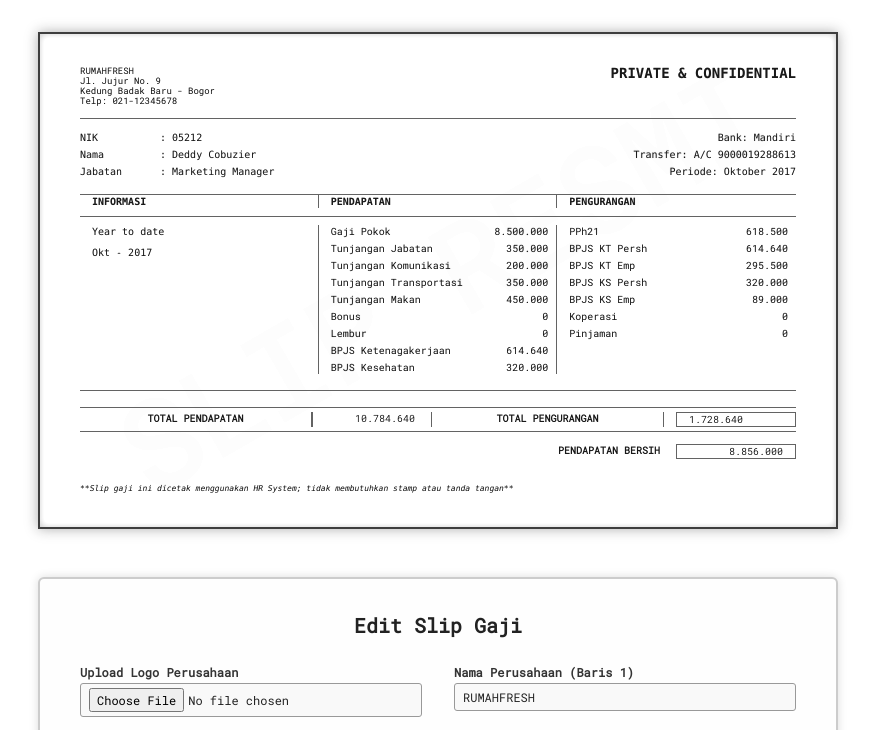
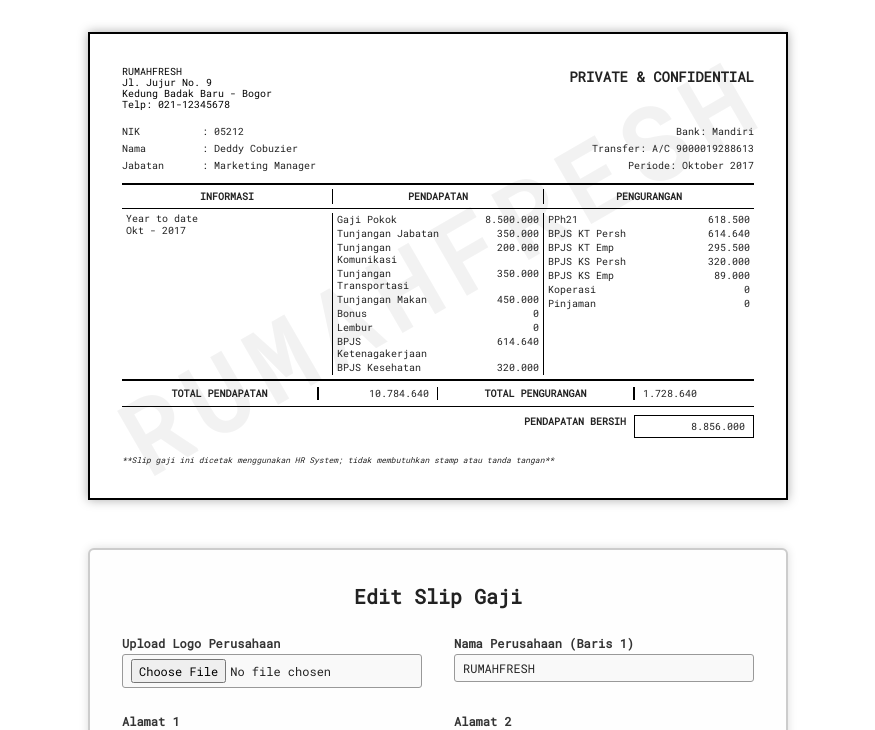
Before and after one commit to andprapr/cuiman, a plain HTML site: page index.html in a window 1280 px wide. Shown: the top 730 px of the page, without its empty margins (202-1077 px from the left). Drawn offline with nearby package versions, Linux system fonts and the light colour scheme.

Commit message:
Update index.html

```diff
--- a/index.html
+++ b/index.html
@@ -2,7 +2,7 @@
 <head>
   <meta charset="UTF-8" />
   <meta name="viewport" content="width=device-width, initial-scale=1" />
-  <title>Slip Gaji Editable with Watermark Inside Slip</title>
+  <title>Slip Gaji Kwitansi Style with Editable Form</title>
   <script src="https://cdn.tailwindcss.com"></script>
   <script src="https://cdnjs.cloudflare.com/ajax/libs/jspdf/2.5.1/jspdf.umd.min.js"></script>
   <style>
@@ -10,25 +10,20 @@
     body {
       font-family: 'Roboto Mono', monospace;
       font-size: 12px;
-      line-height: 1.2;
+      line-height: 1.3;
       background: white;
       color: #222;
       user-select: none;
       padding: 2rem;
     }
     .slip-container {
-      max-width: 800px;
+      max-width: 700px;
       margin: 0 auto 3rem auto;
       background: white;
-      border: 2px solid #444;
-      box-shadow:
-        inset 0 0 8px #bbb,
-        0 0 12px #aaa;
-      padding: 2rem 2.5rem;
-      filter: contrast(1.1) brightness(1);
-      color: #222;
+      border: 2px solid #000;
+      padding: 2rem 2rem;
       position: relative;
-      overflow: visible;
+      box-shadow: 0 0 10px #aaa;
     }
     /* Watermark style inside slip container */
     .watermark {
@@ -36,7 +31,7 @@
       top: 50%;
       left: 50%;
       transform: translate(-50%, -50%) rotate(-30deg);
-      font-size: 120px;
+      font-size: 100px;
       font-weight: 900;
       color: rgba(0, 0, 0, 0.05);
       user-select: none;
@@ -45,22 +40,194 @@
       z-index: 0;
       font-family: 'Roboto Mono', monospace;
       mix-blend-mode: multiply;
+      letter-spacing: 12px;
     }
-    /* Content above watermark */
     .content {
       position: relative;
       z-index: 1;
     }
     hr {
-      border-color: #666;
+      border-color: #000;
       margin: 0.5rem 0 0.75rem 0;
     }
-    .border-black {
-      border-color: #666 !important;
+    .header-left {
+      display: flex;
+      align-items: center;
+      gap: 1rem;
     }
-    .text-shadow {
-      text-shadow:
-        0 0 1px #bbb;
+    .logo-in-slip {
+      max-width: 90px;
+      max-height: 70px;
+      object-fit: contain;
+      background: white;
+      border-radius: 0;
+      border: none !important;
+      outline: none !important;
+      box-shadow: none !important;
+    }
+    .company-info {
+      font-size: 10px;
+      line-height: 1.1;
+      font-family: 'Roboto Mono', monospace;
+      color: #000;
+    }
+    .confidential-text {
+      font-size: 14px;
+      font-weight: 700;
+      font-family: 'Roboto Mono', monospace;
+      white-space: nowrap;
+      text-align: right;
+    }
+    .info-bank {
+      display: flex;
+      justify-content: space-between;
+      font-family: 'Roboto Mono', monospace;
+      font-size: 10px;
+      margin-bottom: 0.5rem;
+    }
+    .info-bank div {
+      width: 48%;
+    }
+    .info-bank p {
+      margin: 2px 0;
+    }
+    .table-header {
+      display: flex;
+      font-family: 'Roboto Mono', monospace;
+      font-weight: 700;
+      font-size: 10px;
+      border-top: 1px solid #000;
+      border-bottom: 1px solid #000;
+      padding: 4px 0;
+      margin-bottom: 4px;
+    }
+    .table-header div {
+      flex: 1;
+      text-align: center;
+      border-right: 1px solid #000;
+      padding: 0 4px;
+    }
+    .table-header div:last-child {
+      border-right: none;
+    }
+    .table-content {
+      display: flex;
+      font-family: 'Roboto Mono', monospace;
+      font-size: 10px;
+      margin-bottom: 4px;
+    }
+    .table-content .col-info {
+      flex: 1;
+      border-right: 1px solid #000;
+      padding: 0 4px;
+      line-height: 1.2;
+    }
+    .table-content .col-income,
+    .table-content .col-deduction {
+      flex: 1;
+      border-right: 1px solid #000;
+      padding: 0 4px;
+      line-height: 1.2;
+    }
+    .table-content .col-deduction {
+      border-right: none;
+    }
+    .line-item {
+      display: flex;
+      justify-content: space-between;
+      padding: 1px 0;
+    }
+    .line-item span:first-child {
+      text-align: left;
+      flex: 1;
+    }
+    .line-item span:last-child {
+      text-align: right;
+      width: 90px;
+      min-width: 90px;
+    }
+    .totals-row {
+      display: flex;
+      font-family: 'Roboto Mono', monospace;
+      font-weight: 700;
+      font-size: 10px;
+      line-height: 1.3;
+      border-top: 1px solid #000;
+      border-bottom: 1px solid #000;
+      padding: 6px 0;
+      margin-bottom: 8px;
+    }
+    .totals-label {
+      flex: 1;
+      text-align: center;
+      border-right: 1px solid #000;
+      padding: 0 8px;
+    }
+    .totals-value {
+      width: 120px;
+      text-align: right;
+      border-left: 1px solid #000;
+      border-right: 1px solid #000;
+      padding-right: 8px;
+      font-weight: 400;
+    }
+    .totals-value-left {
+      width: 120px;
+      text-align: left;
+      border-left: 1px solid #000;
+      padding-left: 8px;
+      font-weight: 400;
+    }
+    .net-income-row {
+      display: flex;
+      justify-content: flex-end;
+      font-family: 'Roboto Mono', monospace;
+      font-weight: 700;
+      font-size: 10px;
+      line-height: 1.3;
+      margin-bottom: 0;
+    }
+    .net-income-label {
+      margin-right: 8px;
+    }
+    .net-income-value {
+      width: 120px;
+      text-align: right;
+      border: 1px solid #000;
+      padding: 4px 8px 4px 0;
+      font-weight: 400;
+    }
+    p.footer-text {
+      font-family: 'Roboto Mono', monospace;
+      font-size: 8px;
+      font-style: italic;
+      margin-top: 1rem;
+      user-select: none;
+    }
+    /* Form styles */
+    .form-section {
+      max-width: 700px;
+      margin: 0 auto;
+      background: #fefefe;
+      border: 2px solid #ccc;
+      padding: 2rem 2rem;
+      box-shadow: 0 0 10px #ddd;
+      border-radius: 6px;
+    }
+    .form-grid {
+      display: grid;
+      grid-template-columns: repeat(auto-fit,minmax(220px,1fr));
+      gap: 1.5rem 2rem;
+    }
+    .form-group {
+      display: flex;
+      flex-direction: column;
+    }
+    label {
+      font-weight: 600;
+      margin-bottom: 0.15rem;
+      display: block;
+      color: #333;
     }
     input[type="text"], input[type="number"], input[type="file"], textarea {
       font-family: 'Roboto Mono', monospace;
@@ -79,30 +246,6 @@
     input[type="text"]:focus, input[type="number"]:focus, input[type="file"]:focus, textarea:focus {
       outline-color: #555;
       background: #fff;
-    }
-    label {
-      font-weight: 600;
-      margin-bottom: 0.15rem;
-      display: block;
-      color: #333;
-    }
-    .form-section {
-      max-width: 800px;
-      margin: 0 auto;
-      background: #fefefe;
-      border: 2px solid #ccc;
-      padding: 2rem 2.5rem;
-      box-shadow: 0 0 10px #ddd;
-      border-radius: 6px;
-    }
-    .form-grid {
-      display: grid;
-      grid-template-columns: repeat(auto-fit,minmax(220px,1fr));
-      gap: 1.5rem 2rem;
-    }
-    .form-group {
-      display: flex;
-      flex-direction: column;
     }
     button {
       font-family: 'Roboto Mono', monospace;
@@ -130,121 +273,32 @@
       background: white;
       display: none;
     }
-    .logo-in-slip {
-      max-width: 100px;
-      max-height: 80px;
-      object-fit: contain;
-      background: white;
-      margin-right: 1rem;
-      flex-shrink: 0;
-      border: none !important;
-      outline: none !important;
-      box-shadow: none !important;
-    }
-    .header-left {
-      display: flex;
-      align-items: center;
-      gap: 1rem;
-    }
-    .company-info {
-      font-size: 9px;
-      line-height: 1.1;
-      font-family: 'Roboto Mono', monospace;
-      color: #222;
-    }
-    /* Income and deduction lines */
-    .line-item {
-      display: flex;
-      justify-content: space-between;
-      font-family: 'Roboto Mono', monospace;
-      font-size: 10px;
-      line-height: 1.3;
-      padding-right: 0.5rem;
-    }
-    /* Totals row styling */
-    .totals-row {
-      display: flex;
-      font-family: 'Roboto Mono', monospace;
-      font-weight: 700;
-      font-size: 10px;
-      line-height: 1.3;
-      border-top: 1px solid #666;
-      border-bottom: 1px solid #666;
-      padding: 0.25rem 0;
-      margin-bottom: 0.75rem;
-    }
-    .totals-label {
-      flex: 1;
-      text-align: center;
-      border-right: 1px solid #666;
-      padding-left: 0.75rem;
-      padding-right: 0.75rem;
-    }
-    .totals-value {
-      width: 120px;
-      text-align: right;
-      border-left: 1px solid #666;
-      border-right: 1px solid #666;
-      padding-right: 1rem;
-      font-weight: 400;
-    }
-    .totals-value-left {
-      width: 120px;
-      text-align: left;
-      border-left: 1px solid #666;
-      padding-left: 0.75rem;
-      font-weight: 400;
-    }
-    /* Net income row */
-    .net-income-row {
-      display: flex;
-      justify-content: flex-end;
-      font-family: 'Roboto Mono', monospace;
-      font-weight: 700;
-      font-size: 10px;
-      line-height: 1.3;
-      margin-bottom: 1rem;
-    }
-    .net-income-label {
-      margin-right: 1rem;
-    }
-    .net-income-value {
-      width: 120px;
-      text-align: right;
-      border: 1px solid #666;
-      padding-right: 0.75rem;
-      font-weight: 400;
-    }
   </style>
 </head>
 <body>
   <div class="slip-container select-none" id="slip">
-    <div class="watermark">SLIP RESMI</div>
+    <div class="watermark" id="watermarkText">PERUSAHAAN RESMI</div>
     <div class="content">
-      <!-- Header top -->
-      <div class="flex justify-between items-start border-b border-black pb-3 mb-3">
+      <div class="flex justify-between items-start mb-3">
         <div class="header-left">
           <img src="" alt="Logo Perusahaan" id="logoInSlip" class="logo-in-slip" style="display:none;" />
-          <div class="company-info text-shadow">
+          <div class="company-info">
             <p id="companyName2Display">RUMAHFRESH</p>
             <p id="companyAddress1Display">Jl. Jujur No. 9</p>
             <p id="companyAddress2Display">Kedung Badak Baru - Bogor</p>
             <p id="companyPhoneDisplay">Telp: 021-12345678</p>
           </div>
         </div>
-        <div class="text-[14px] font-mono leading-[1] whitespace-nowrap text-shadow font-bold" id="confidentialDisplay">
-          PRIVATE &amp; CONFIDENTIAL
-        </div>
+        <div class="confidential-text" id="confidentialDisplay">PRIVATE &amp; CONFIDENTIAL</div>
       </div>
 
-      <!-- Info and bank -->
-      <div class="flex justify-between text-[10px] font-mono leading-[1.3] mb-4 text-shadow">
-        <div class="space-y-1">
+      <div class="info-bank">
+        <div>
           <p><span class="inline-block w-[80px]">NIK</span>: <span id="nikDisplay">05212</span></p>
           <p><span class="inline-block w-[80px]">Nama</span>: <span id="nameDisplay">Deddy Cobuzier</span></p>
           <p><span class="inline-block w-[80px]">Jabatan</span>: <span id="positionDisplay">Marketing Manager</span></p>
         </div>
-        <div class="space-y-1 text-right">
+        <div class="text-right">
           <p><span class="inline-block w-[80px]">Bank</span>: <span id="bankDisplay">Mandiri</span></p>
           <p><span class="inline-block w-[80px]">Transfer</span>: <span id="transferDisplay">A/C 9000019288613</span></p>
           <p><span class="inline-block w-[80px]">Periode</span>: <span id="periodDisplay">Oktober 2017</span></p>
@@ -253,44 +307,40 @@
 
       <hr />
 
-      <!-- Table header -->
-      <div class="flex font-mono font-bold text-[10px] leading-[1.3] border-b border-black pb-2 mb-2 text-shadow">
-        <div class="w-1/3 border-r border-black pl-3">INFORMASI</div>
-        <div class="w-1/3 border-r border-black pl-3">PENDAPATAN</div>
-        <div class="w-1/3 pl-3">PENGURANGAN</div>
+      <div class="table-header">
+        <div>INFORMASI</div>
+        <div>PENDAPATAN</div>
+        <div>PENGURANGAN</div>
       </div>
 
-      <!-- Table content -->
-      <div class="flex font-mono text-[10px] leading-[1.3] text-shadow">
-        <div class="w-1/3 border-r border-black pl-3">
-          <p class="mb-2" id="info1Display">Year to date</p>
+      <div class="table-content">
+        <div class="col-info">
+          <p id="info1Display">Year to date</p>
           <p id="info2Display">Okt - 2017</p>
         </div>
-        <div class="w-1/3 border-r border-black pl-3 space-y-1" id="incomeList">
+        <div class="col-income" id="incomeList">
           <!-- Income lines inserted here -->
         </div>
-        <div class="w-1/3 pl-3 space-y-1" id="deductionList">
+        <div class="col-deduction" id="deductionList">
           <!-- Deduction lines inserted here -->
         </div>
       </div>
 
-      <hr class="my-4" />
+      <hr />
 
-      <!-- Totals row -->
       <div class="totals-row">
-        <div class="totals-label border-r border-black">TOTAL PENDAPATAN</div>
-        <div class="totals-value border-r border-black" id="totalIncomeDisplay">10,784,640</div>
+        <div class="totals-label">TOTAL PENDAPATAN</div>
+        <div class="totals-value" id="totalIncomeDisplay">10,784,640</div>
         <div class="totals-label">TOTAL PENGURANGAN</div>
-        <div class="totals-value-left border border-black ml-3" id="totalDeductionDisplay">1,728,640</div>
+        <div class="totals-value-left" id="totalDeductionDisplay">1,728,640</div>
       </div>
 
-      <!-- Pendapatan Bersih -->
       <div class="net-income-row">
         <div class="net-income-label">PENDAPATAN BERSIH</div>
         <div class="net-income-value" id="netIncomeDisplay">8,856,000</div>
       </div>
 
-      <p class="text-[8px] font-mono italic mt-6 text-shadow">
+      <p class="footer-text">
         **Slip gaji ini dicetak menggunakan HR System; tidak membutuhkan stamp atau tanda tangan**
       </p>
     </div>
@@ -404,6 +454,7 @@ Pinjaman|0</textarea>
 
   <script>
     const form = document.getElementById('inputForm');
+    const watermarkText = document.getElementById('watermarkText');
 
     // Elements to update
     const companyName2Display = document.getElementById('companyName2Display');
@@ -462,11 +513,15 @@ Pinjaman|0</textarea>
       updateBtn.textContent = 'Updating...';
 
       // Update header
-      companyName2Display.textContent = form.companyName2.value.trim() || 'RUMAHFRESH';
+      const companyNameValue = form.companyName2.value.trim() || 'RUMAHFRESH';
+      companyName2Display.textContent = companyNameValue;
       companyAddress1Display.textContent = form.companyAddress1.value.trim() || 'Jl. Jujur No. 9';
       companyAddress2Display.textContent = form.companyAddress2.value.trim() || 'Kedung Badak Baru - Bogor';
       companyPhoneDisplay.textContent = form.companyPhone.value.trim() || 'Telp: 021-12345678';
       confidentialDisplay.textContent = form.confidential.value.trim() || 'PRIVATE & CONFIDENTIAL';
+
+      // Update watermark text dynamically
+      watermarkText.textContent = companyNameValue.toUpperCase();
 
       // Update info and bank
       nikDisplay.textContent = form.nik.value.trim() || '05212';
```
